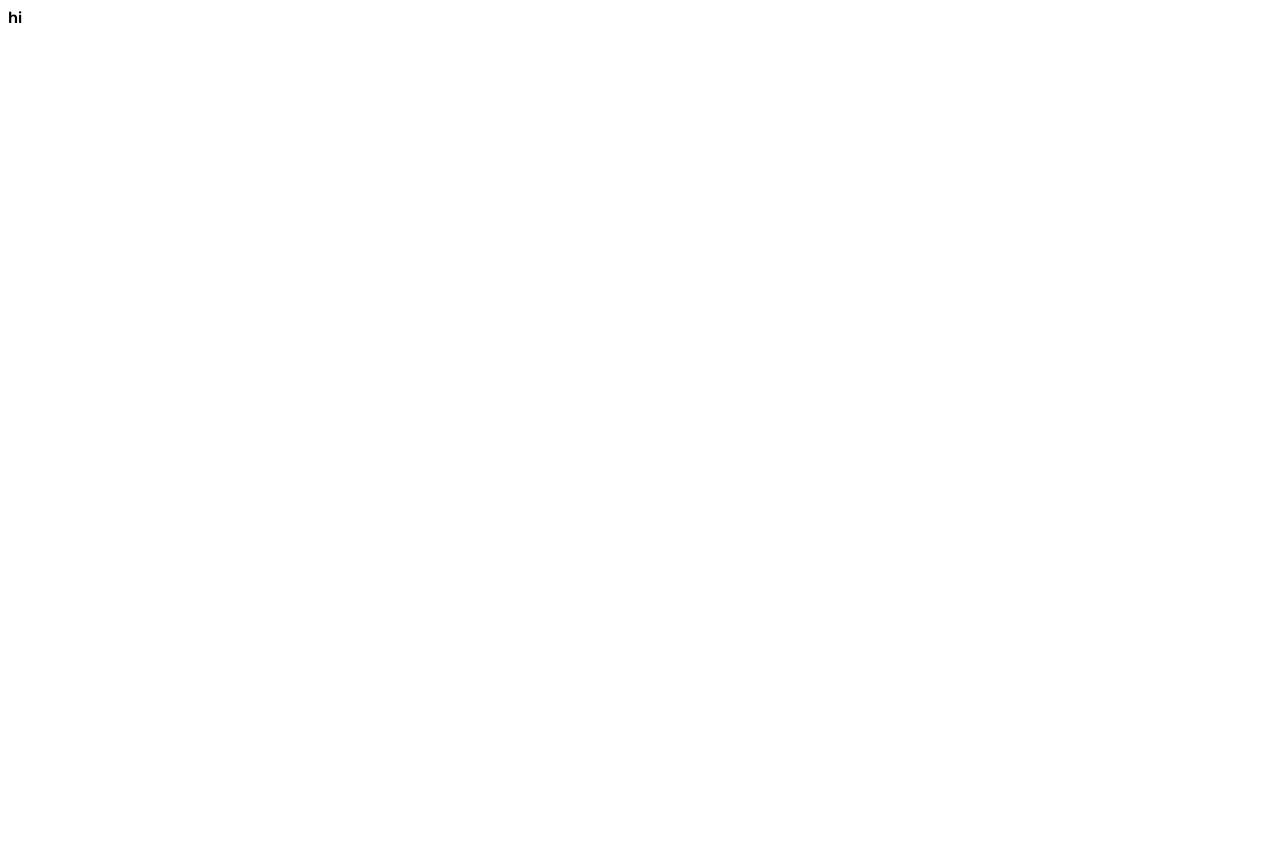
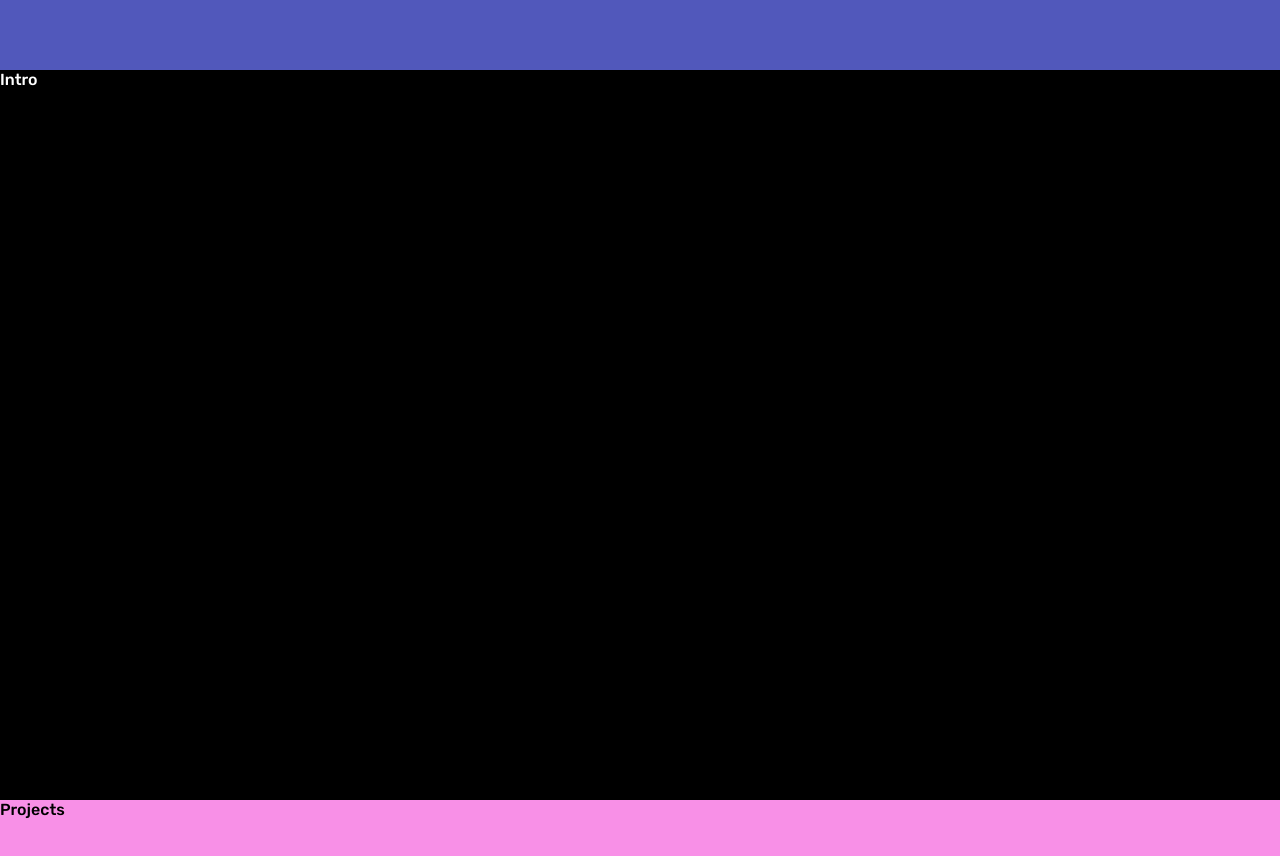
Before and after one commit to hyoon98/hyoon, a React (Create React App) app: page / in a window 1280 px wide. Shown: the top 856 px of the page. Before the commit the page ends 800 px from the top, so only its background shows below. Built offline with nearby package versions, Linux system fonts and the light colour scheme.

Commit message:
setup sections

```diff
--- a/public/index.html
+++ b/public/index.html
@@ -14,6 +14,7 @@
     <style>
       *{
         font-family: 'Rubik', sans-serif;
+        margin:0;
       }
     </style>
   </head>
--- a/src/App.js
+++ /dev/null
@@ -1,10 +0,0 @@
-
-function App() {
-  return (
-    <div className="App">
-      hi
-    </div>
-  );
-}
-
-export default App;
--- /dev/null
+++ b/src/App.jsx
@@ -0,0 +1,17 @@
+import Navbar from "./components/Navbar/Navbar";
+import Intro from './components/Intro/Intro';
+import Projects from './components/Projects/Projects'
+
+function App() {
+  return (
+    <div className="App">
+      <Navbar/>
+      <div className="sections" style={{position:'relative', top:'70px'}}>
+        <Intro/>
+        <Projects/>
+      </div>
+    </div>
+  );
+}
+
+export default App;
--- /dev/null
+++ b/src/components/Intro/Intro.css
@@ -0,0 +1,6 @@
+.Intro{
+    background-color: black;
+    color: white;
+    height: calc(100vh - 70px);
+    width: 100%;
+}
--- /dev/null
+++ b/src/components/Intro/Intro.jsx
@@ -0,0 +1,8 @@
+import './Intro.css'
+export default function Intro() {
+    return (
+        <div className='Intro'>
+            Intro
+        </div>
+    )
+}
--- /dev/null
+++ b/src/components/Navbar/Navbar.css
@@ -0,0 +1,7 @@
+.Navbar{
+    width: 100%;
+    height: 70px;
+    background-color: #5158bb;
+    position: fixed;
+    z-index: 2;
+}
--- /dev/null
+++ b/src/components/Navbar/Navbar.jsx
@@ -0,0 +1,9 @@
+import './Navbar.css'
+
+export default function Navbar() {
+    return (
+        <div className='Navbar'>
+
+        </div>
+    )
+}
--- /dev/null
+++ b/src/components/Projects/Projects.css
@@ -0,0 +1,5 @@
+.Projects{
+    background-color: #f890e7;
+    height: calc(100vh - 70px);
+    width: 100%;
+}
--- /dev/null
+++ b/src/components/Projects/Projects.jsx
@@ -0,0 +1,9 @@
+import './Projects.css'
+
+export default function Projects() {
+    return (
+        <div className='Projects'>
+            Projects
+        </div>
+    )
+}
```
